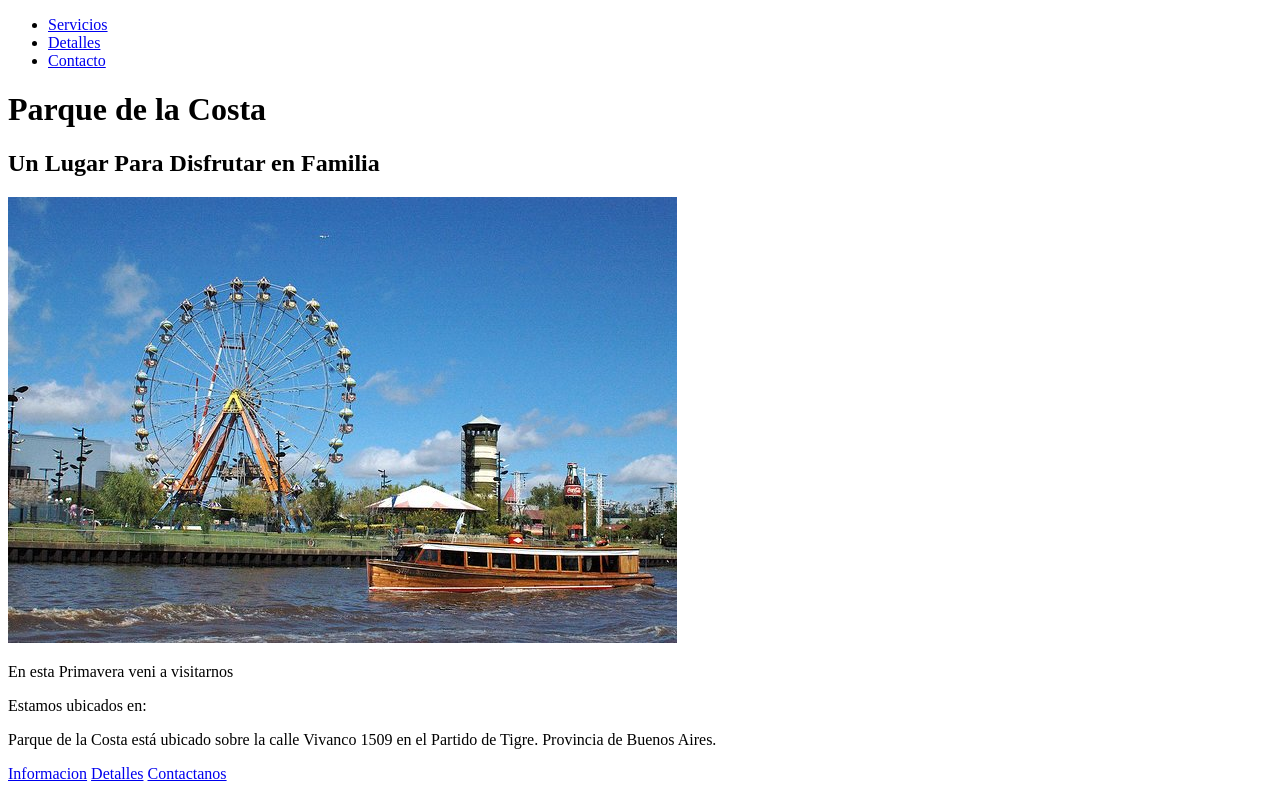
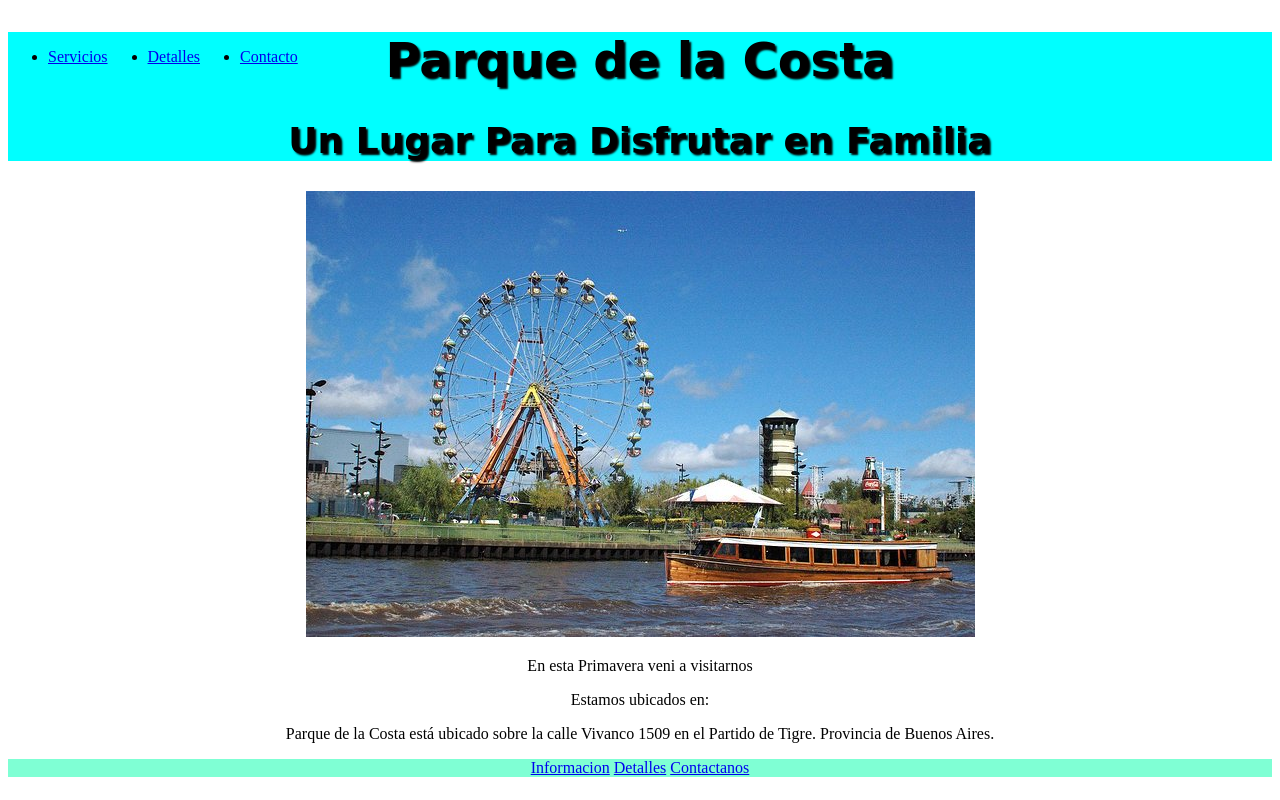
Before and after one commit to FalconDav/TPO_respaldo, a plain HTML site: page index.html in a window 1280 px wide. Drawn offline with Linux system fonts and the light colour scheme; files whose address does not match are found by name.

Commit message:
commit 01-10

```diff
--- a/assets/css/partials/_header.css
+++ b/assets/css/partials/_header.css
@@ -1,6 +1,18 @@
-html{
-   box-sizing: border-box;
+
+nav {
+
+
+  position:fixed;
+
 }
+
+ul {
+  display: flex;
+  flex-direction: row;
+  align-items: center;
+  gap: 40px;
+}
+
 
 @font-face {
    font-family: 'Dancing Script', cursive;
--- a/assets/css/partials/_main.css
+++ b/assets/css/partials/_main.css
@@ -1,3 +1,5 @@
+
+/*
 .principal {
     display: flex;
     align-items: center;
@@ -5,3 +7,4 @@
     gap: 50px;
     margin: auto;
   }
+  */
--- /dev/null
+++ b/assets/css/partials/_variables.css
@@ -0,0 +1,12 @@
+
+
+/* Variables */
+
+
+
+:root {
+  --font-family: "Roboto", sans-serif;
+  --bg-color: #FFFFD9;
+  --primary-color: #2a403d;
+  --secondary-color: blue;
+}
--- a/assets/css/styles.css
+++ b/assets/css/styles.css
@@ -1,6 +1,6 @@
 /* Importar todos los CSS */
-@import './_footer.css';
-@import './_header.css';
-@import './_section.css';
-@import './_nav.css';
-@import './_grid.css';
+@import 'partials/_footer.css';
+@import 'partials/_header.css';
+@import 'partials/_section.css';
+@import 'partials/_main.css';
+@import 'partials/_general.css';
--- a/index.html
+++ b/index.html
@@ -8,9 +8,8 @@
   </head>
   <body>
     <nav>
-      <ul>
-
-        <li><a href="../RESPALDO_TPO_PC/pages/info.html">Servicios</a></li>
+      <ul class="menu">
+        <li><a href="../RESPALDO_TPO_PC/pages/servicios.html">Servicios</a></li>
         <li><a href="../RESPALDO_TPO_PC/pages/detalles.html">Detalles</a></li>
         <li><a href="../RESPALDO_TPO_PC/pages/contacto.html">Contacto</a></li>
       </ul>
```
Also changed, not shown: pages/servicios.html (renamed from pages/info.html).
